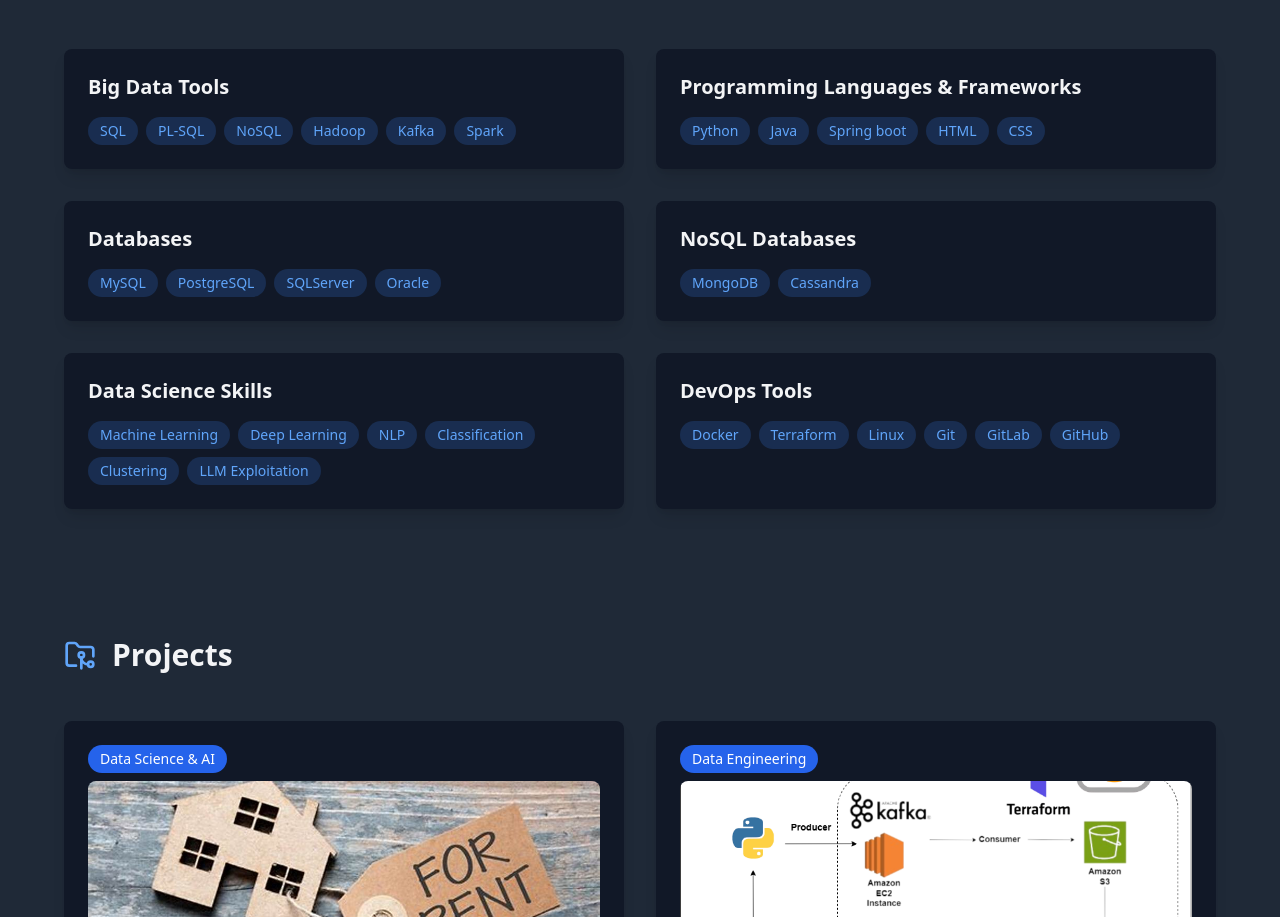
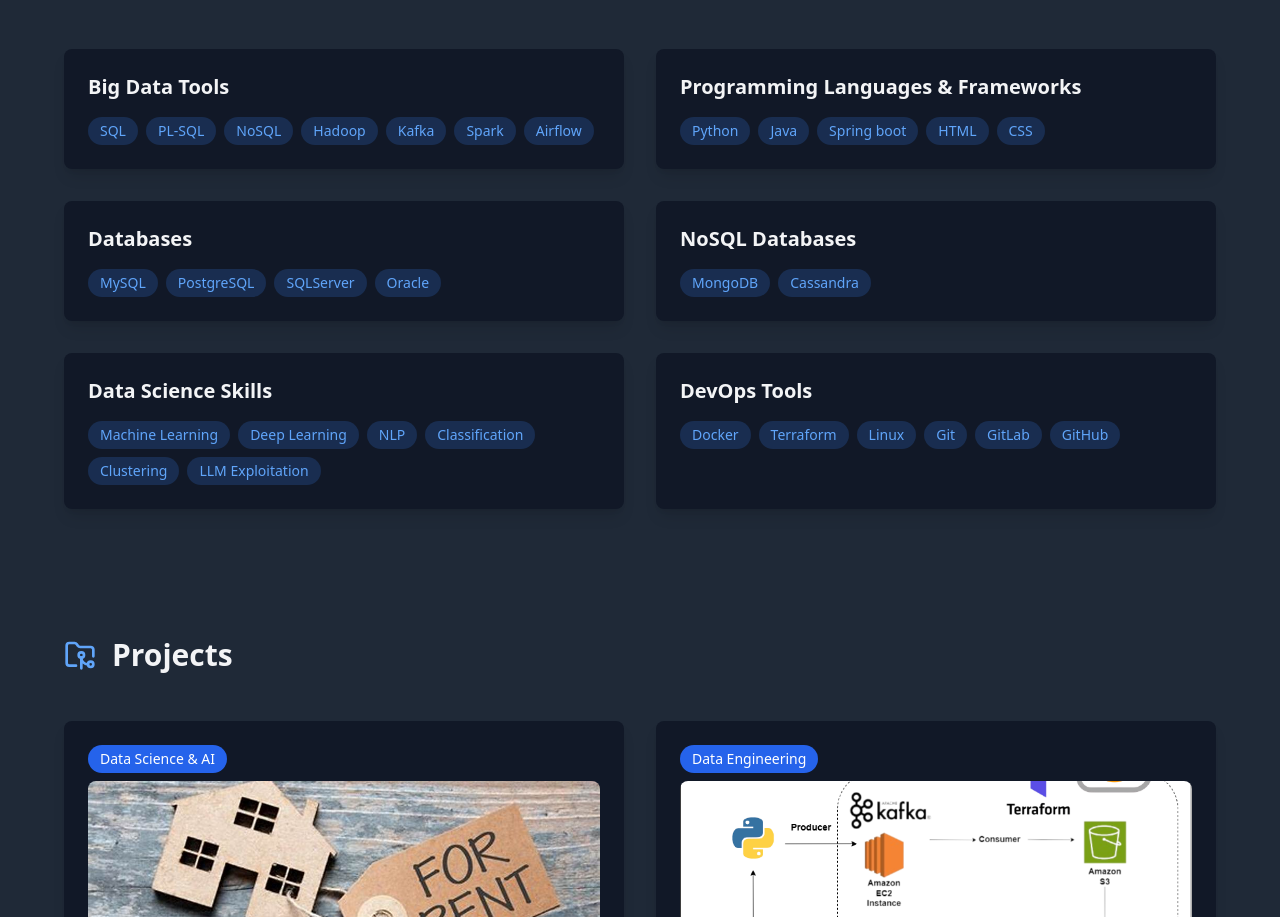
Before and after one commit to afkirmohamed11/portfolio, a React (Vite) app: page / in a window 1280 px wide. Shown: the part 2194-3111 px from the top of the page. Built offline with nearby package versions, Linux system fonts and the light colour scheme.

Commit message:
added Airflow tech

```diff
--- a/src/App.tsx
+++ b/src/App.tsx
@@ -285,6 +285,8 @@
           <span className="px-3 py-1 bg-blue-500/20 text-blue-400 rounded-full text-sm">Hadoop</span>
           <span className="px-3 py-1 bg-blue-500/20 text-blue-400 rounded-full text-sm">Kafka</span>
           <span className="px-3 py-1 bg-blue-500/20 text-blue-400 rounded-full text-sm">Spark</span>
+          <span className="px-3 py-1 bg-blue-500/20 text-blue-400 rounded-full text-sm">Airflow</span>
+
 
         </div>
       </div>
```
